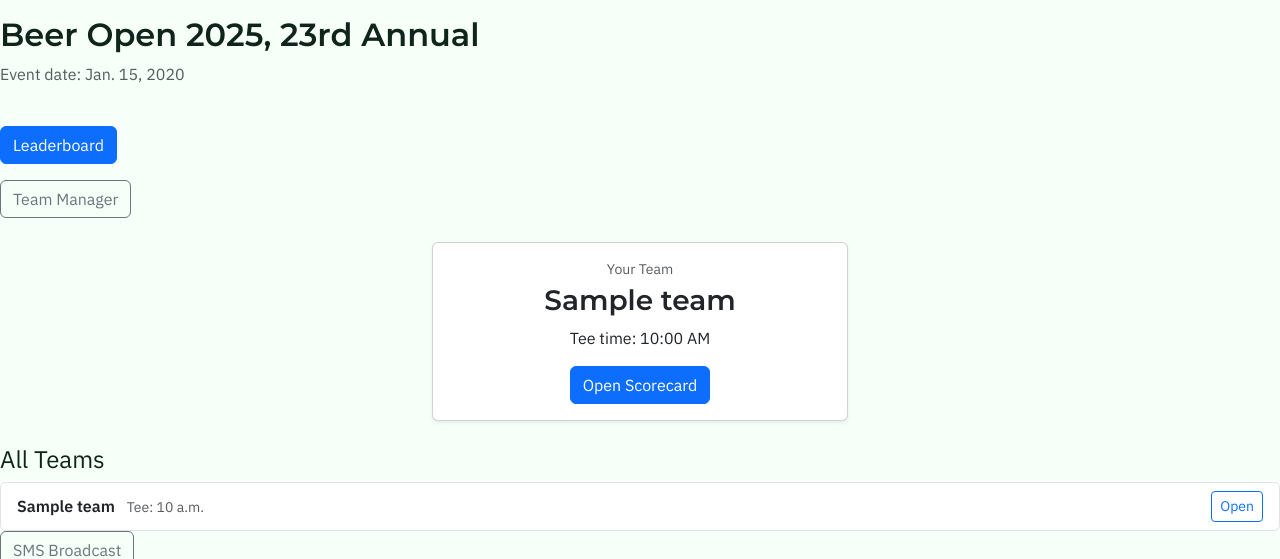
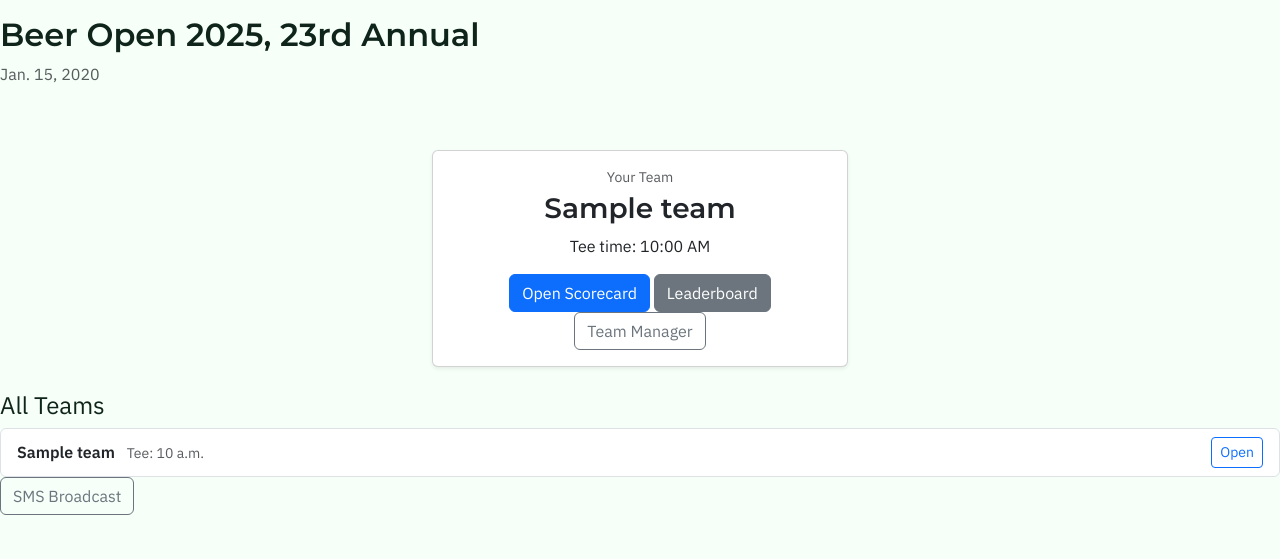
Before and after one commit to ChrisP11/beeropen-share, a Django app: page /app/ in a window 1280 px wide. Shown: the part 57-616 px from the top of the page. Run offline with Django 4.2, Linux system fonts and the light colour scheme; a user stored in the database is signed in; tables that the repository leaves empty hold one stand-in row (values such as "Sample post"); some libraries are stand-ins or nearby versions.

Commit message:
working on dashboard, minor stuff.  and public home too v3

```diff
--- a/templates/outing/dashboard.html
+++ b/templates/outing/dashboard.html
@@ -2,7 +2,7 @@
 {% load static %}
 {% block content %}
 <h2>Beer Open 2025, 23rd Annual</h2>
-<p class="text-muted">Event date: {{ event_date }}</p>
+<p class="text-muted">{{ event_date }}</p>
 <!-- <a href="{% url 'magic_request' %}">Text me a sign-in link</a> -->
 <br>
 
@@ -13,14 +13,14 @@
 {% endif %}
 
 
-<div class="mb-3">
+<!-- <div class="mb-3">
   <a class="btn btn-primary" href="{% url 'leaderboard' %}">Leaderboard</a>
-  </div>
-  {% if request.user.is_staff %}
-<div class="mb-3">
+  </div> -->
+  <!-- {% if request.user.is_staff %} -->
+<!-- <div class="mb-3">
     <a class="btn btn-outline-secondary" href="{% url 'team_manage' %}">Team Manager</a>
   {% endif %}
-</div>
+</div> -->
 
 {% if my_team %}
 <div class="d-flex justify-content-center my-4">
@@ -36,6 +36,10 @@
       <a class="btn btn-primary" href="{% url 'team_scorecard' my_team.id %}">
         Open Scorecard
       </a>
+      <a class="btn btn-secondary" href="{% url 'leaderboard' %}">Leaderboard</a>
+      {% if request.user.is_staff %}
+        <a class="btn btn-outline-secondary" href="{% url 'team_manage' %}">Team Manager</a>
+      {% endif %}
     </div>
   </div>
 </div>
```
Also changed, not shown: templates/outing/home_public.html (+14 -10 lines).
